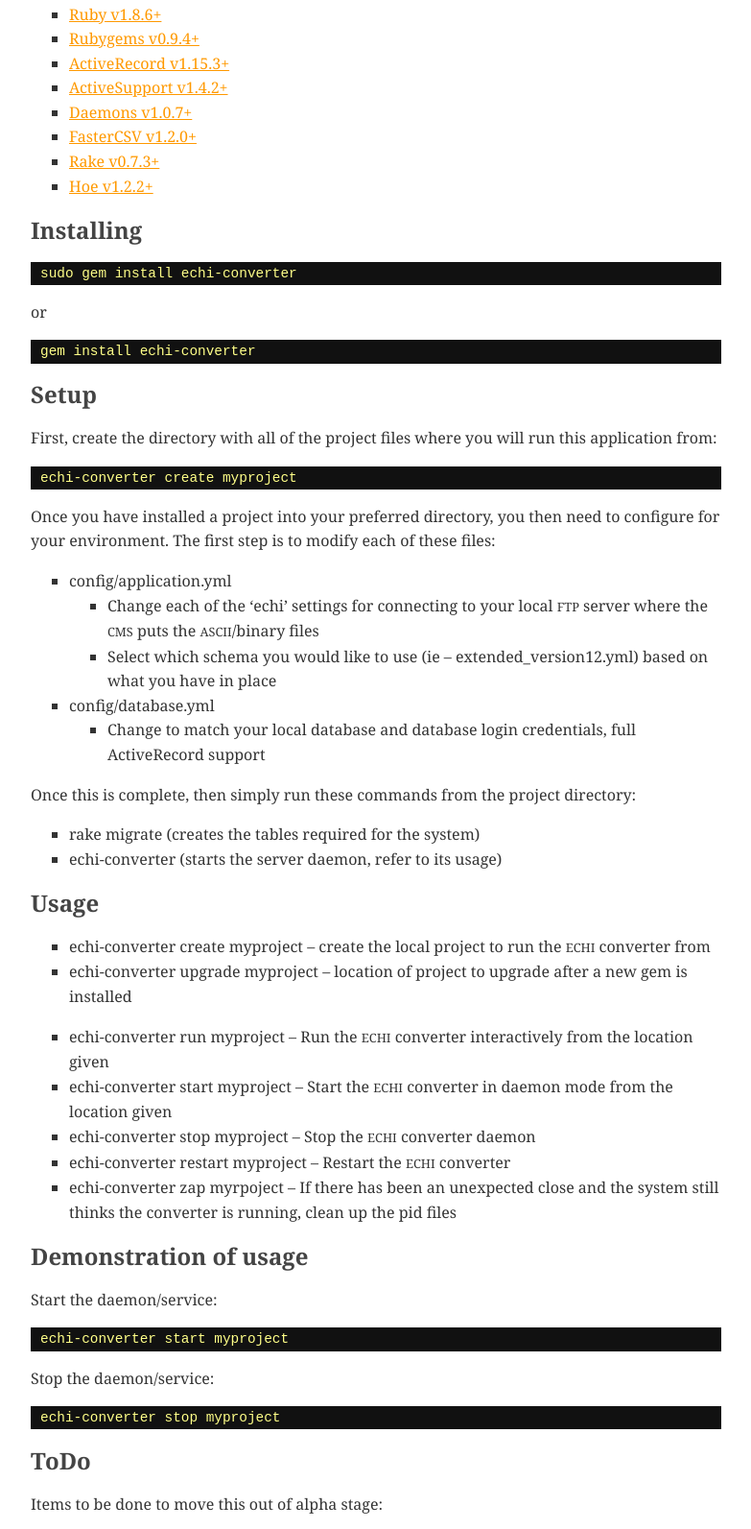
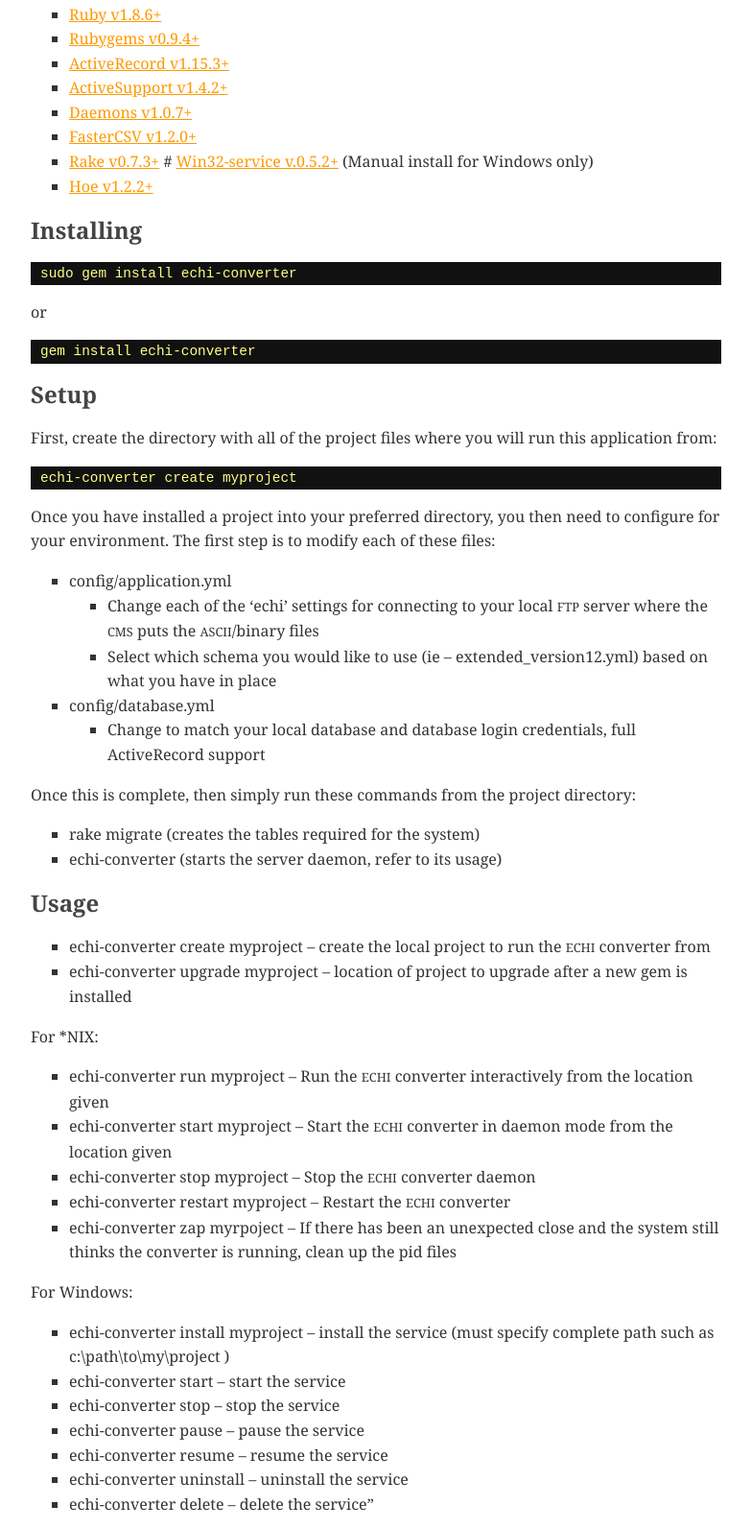
Before and after one commit to mojolingo/echi-converter, a plain HTML site: page website/index.html in a window 1280 px wide. Shown: the part 961-2554 px from the top of the page at 96% size, without its empty margins (248-1031 px from the left). Drawn offline with Linux system fonts and the light colour scheme.

Commit message:
Additional changes to support a Windows server.
git-svn-id: svn://rubyforge.org/var/svn/echi-converter/trunk@66 592edb70-7897-4d5d-b34c-4c60ce0a6027

```diff
--- a/website/index.html
+++ b/website/index.html
@@ -33,7 +33,7 @@
     <h1>ECHI Converter</h1>
     <div id="version" class="clickable" onclick='document.location = "http://rubyforge.org/projects/echi-converter"; return false'>
       <p>Get Version</p>
-      <a href="http://rubyforge.org/projects/echi-converter" class="numbers">0.2.3</a>
+      <a href="http://rubyforge.org/projects/echi-converter" class="numbers">0.3.0</a>
     </div>
     <h1>&#x2192; &#8216;echi-converter&#8217;</h1>
 
@@ -85,7 +85,8 @@
 		<li><a href="http://activesupport.rubyforge.org/">ActiveSupport v1.4.2+</a></li>
 		<li><a href="http://daemons.rubyforge.org/">Daemons v1.0.7+</a></li>
 		<li><a href="http://fastercsv.rubyforge.org/">FasterCSV v1.2.0+</a></li>
-		<li><a href="http://rake.rubyforge.org/">Rake v0.7.3+</a></li>
+		<li><a href="http://rake.rubyforge.org/">Rake v0.7.3+</a>
+    # <a href="http://win32utils.rubyforge.org/">Win32-service v.0.5.2+</a> (Manual install for Windows only)</li>
 		<li><a href="http://rubyforge.org/projects/seattlerb/">Hoe v1.2.2+</a></li>
 	</ol>
 
@@ -143,12 +144,29 @@
 	</ol>
 
 
+	<p>For *NIX:</p>
+
+
 	<ol>
 	<li>echi-converter run myproject &#8211; Run the <span class="caps">ECHI</span> converter interactively from the location given</li>
 		<li>echi-converter start myproject &#8211; Start the <span class="caps">ECHI</span> converter in daemon mode from the location given</li>
 		<li>echi-converter stop myproject &#8211; Stop the <span class="caps">ECHI</span> converter daemon</li>
 		<li>echi-converter restart myproject &#8211; Restart the <span class="caps">ECHI</span> converter </li>
 		<li>echi-converter zap myrpoject &#8211; If there has been an unexpected close and the system still thinks the converter is running, clean up the pid files</li>
+	</ol>
+
+
+	<p>For Windows:</p>
+
+
+	<ol>
+	<li>echi-converter install myproject &#8211; install the service (must specify complete path such as c:\path\to\my\project )</li>
+		<li>echi-converter start &#8211; start the service</li>
+		<li>echi-converter stop &#8211; stop the service</li>
+		<li>echi-converter pause &#8211; pause the service</li>
+		<li>echi-converter resume &#8211; resume the service</li>
+		<li>echi-converter uninstall &#8211; uninstall the service</li>
+		<li>echi-converter delete &#8211; delete the service&#8221;</li>
 	</ol>
 
 
```
Also changed, not shown: History.txt, website/index.txt, 2 other files.
